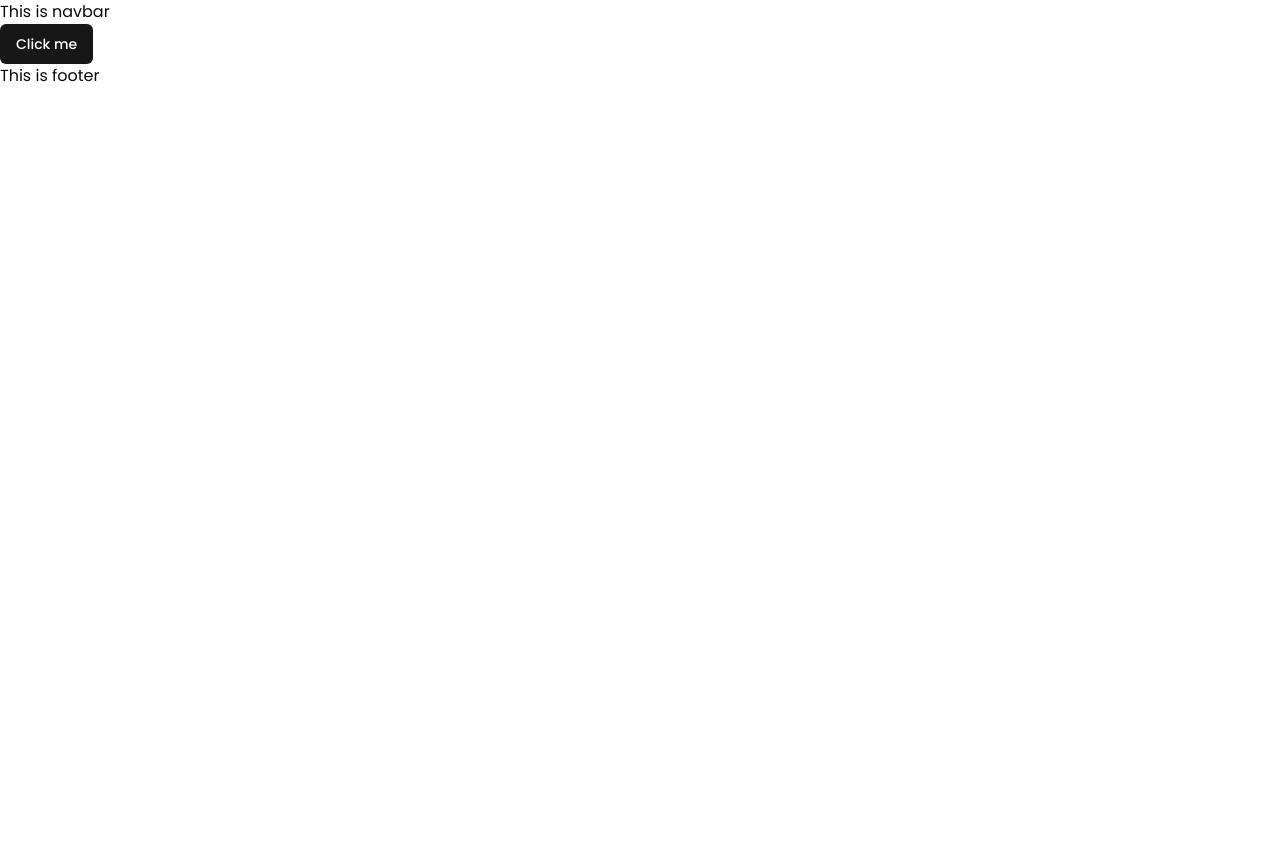
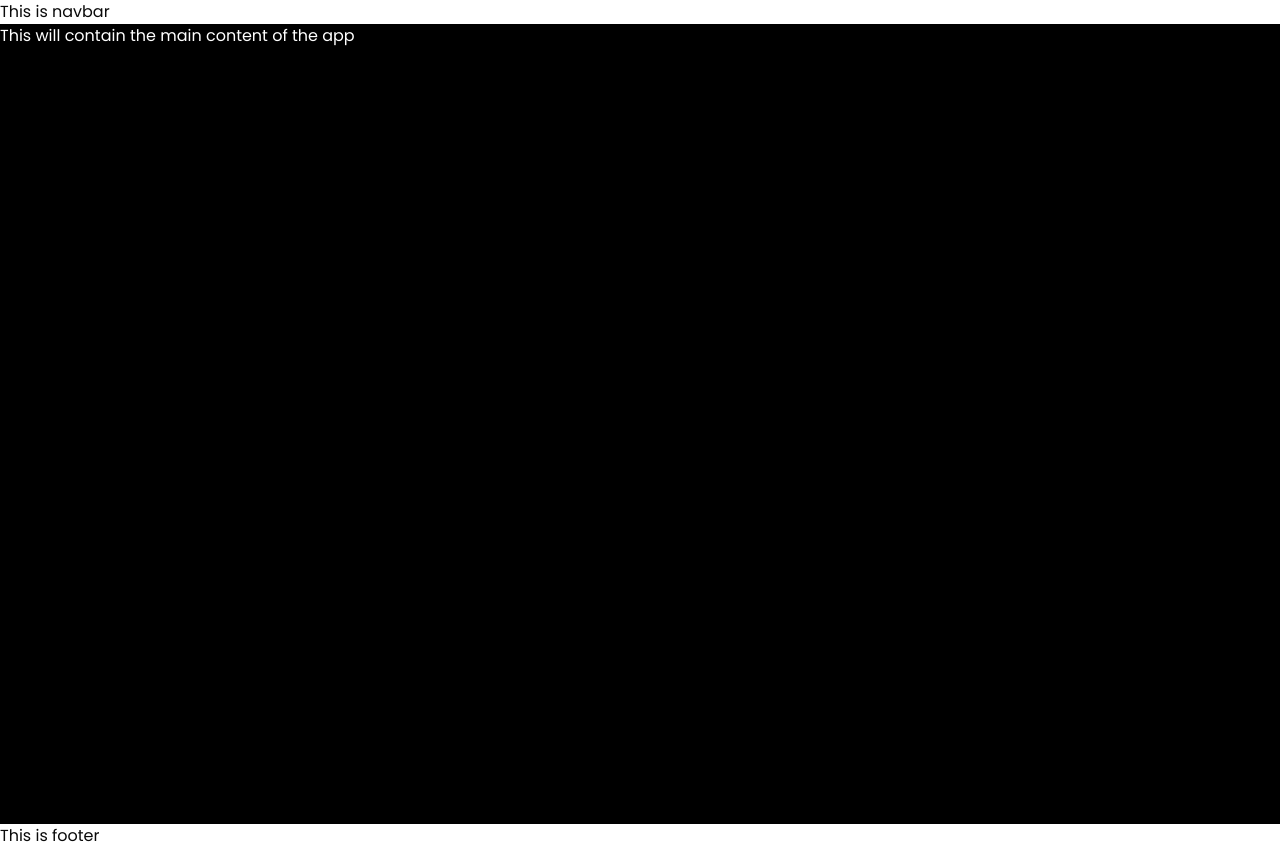
Before and after one commit to divyansharma001/Spoke, a React (Vite) app in the folder client/: page / in a window 1280 px wide. Before the commit the page ends 800 px from the top, so only its background shows below. Built offline with nearby package versions, Linux system fonts and the light colour scheme.

Commit message:
Update App component layout to include main content area

```diff
--- a/client/src/App.tsx
+++ b/client/src/App.tsx
@@ -6,7 +6,9 @@ function App() {
 
   return (
     <>
-     <Button>Click me</Button>
+     <div className='bg-black text-white min-h-screen'>
+       This will contain the main content of the app
+     </div>
     </>
   )
 }
```
